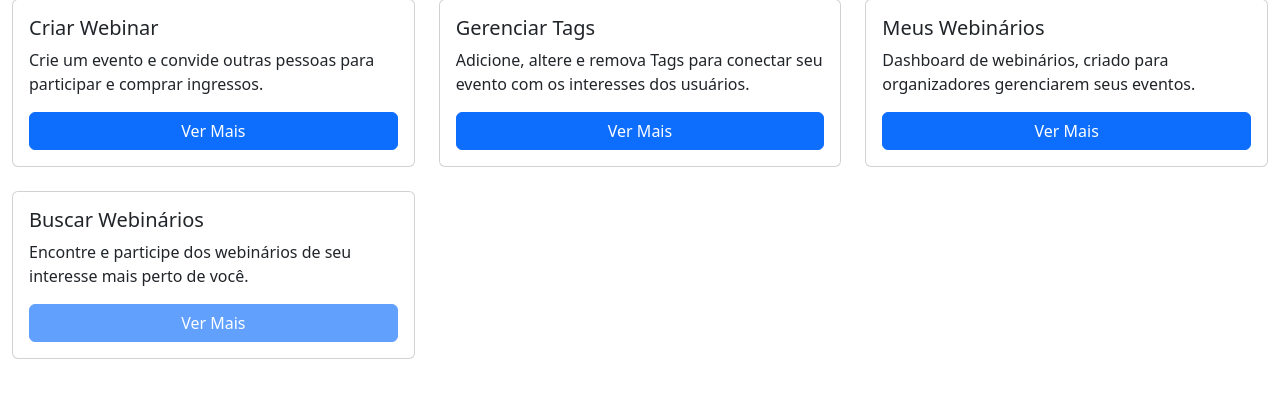
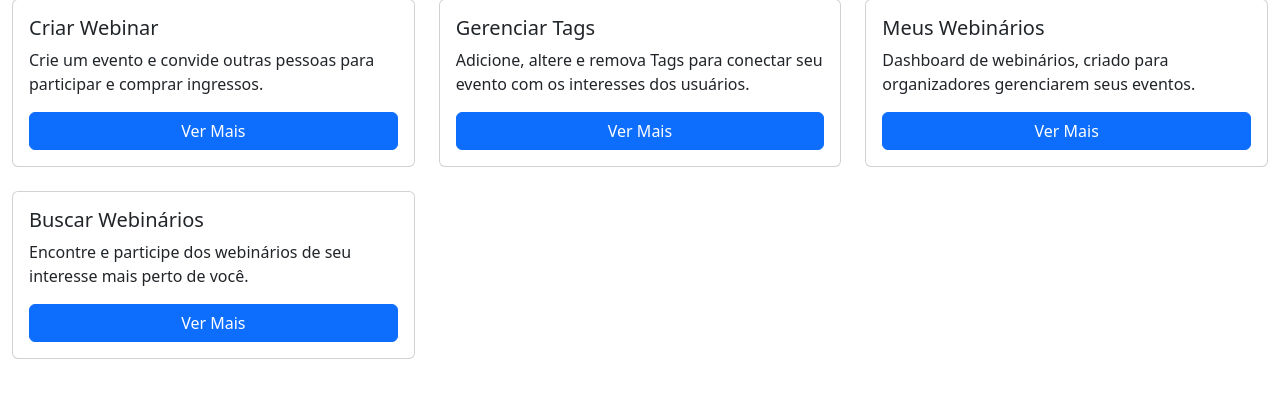
Before and after one commit to h-zanetti/webinar-factory, a Django app: page / in a window 1280 px wide. Shown: the part 180-584 px from the top of the page. Run offline with Django 3.2, Linux system fonts and the light colour scheme; the visitor is signed in with stand-in values (Sample User, id 1); some libraries are stand-ins or nearby versions.

Commit message:
Habilitado btn de listagem de webinar

```diff
--- a/webinar_factory/core/templates/core/index.html
+++ b/webinar_factory/core/templates/core/index.html
@@ -41,7 +41,7 @@
                 <div class="card-body">
                     <h5 class="card-title">Buscar Webinários</h5>
                     <p class="card-text">Encontre e participe dos webinários de seu interesse mais perto de você.</p>
-                    <a href="#" class="btn btn-primary w-100 disabled">Ver Mais</a>
+                    <a href="{% url 'core:webinar_list' %}" class="btn btn-primary w-100">Ver Mais</a>
                 </div>
             </div>
         </div>
```
